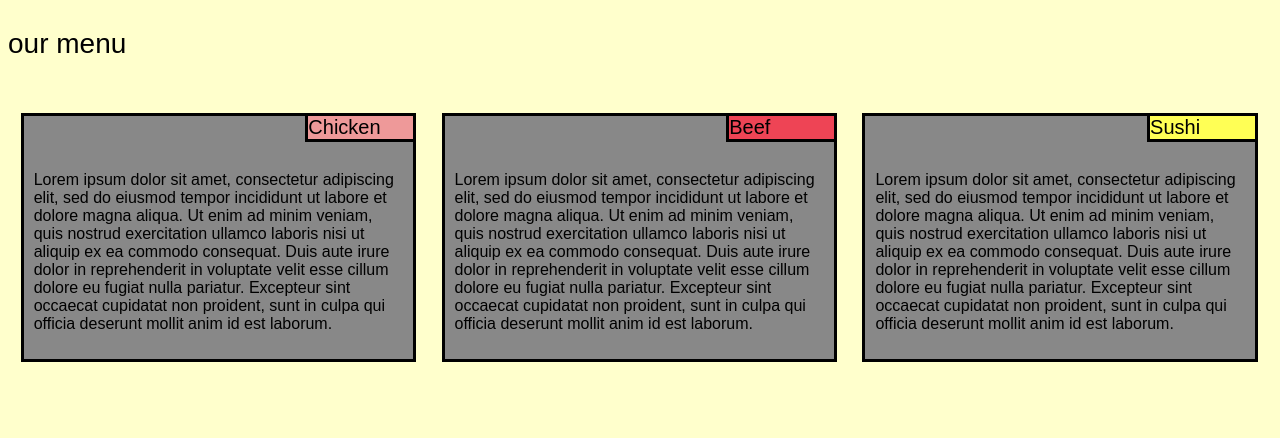
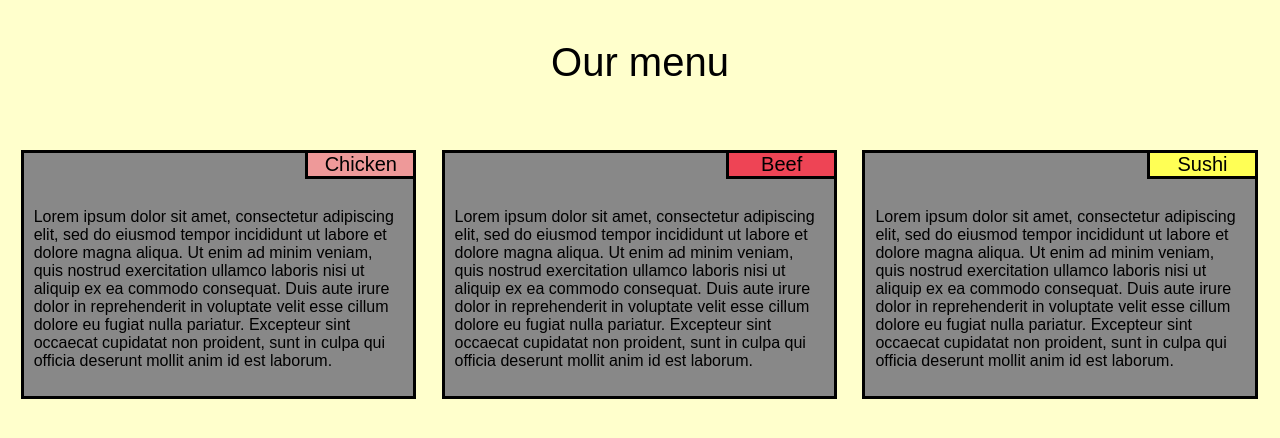
Before and after one commit to Generatoror/coursera-restaurant-1, a plain HTML site: page mod2-solution/index.html in a window 1280 px wide. Drawn offline with Linux system fonts and the light colour scheme.

Commit message:
Update index.html

```diff
--- a/mod2-solution/index.html
+++ b/mod2-solution/index.html
@@ -10,7 +10,8 @@
       background-color:#FFFFCC;
     }
     #title-main{
-      font-size:1.75em;
+      font-size:2.5em;
+      text-align:center;
     }
     .infobox {
       background-color:#888888;
@@ -20,6 +21,7 @@
       float:left;
     }
     .box-title{
+      text-align:center;
       font-size:1.25em;
       border:3px solid #000000;
       position:relative;
@@ -65,7 +67,7 @@
     <title>My restaurant</title>
   </head>
 <body>
-  <p id ="title-main">our menu</p>
+  <p id ="title-main">Our menu</p>
   <div class="infobox cont-bg cont-md cont-sm">
     <div id = "chicken" class = "box-title">Chicken</div>
     <p>Lorem ipsum dolor sit amet, consectetur adipiscing elit, sed do eiusmod tempor incididunt ut labore et dolore magna aliqua. Ut enim ad minim veniam, quis nostrud exercitation ullamco laboris nisi ut aliquip ex ea commodo consequat. Duis aute irure dolor in reprehenderit in voluptate velit esse cillum dolore eu fugiat nulla pariatur. Excepteur sint occaecat cupidatat non proident, sunt in culpa qui officia deserunt mollit anim id est laborum.</p>
```
